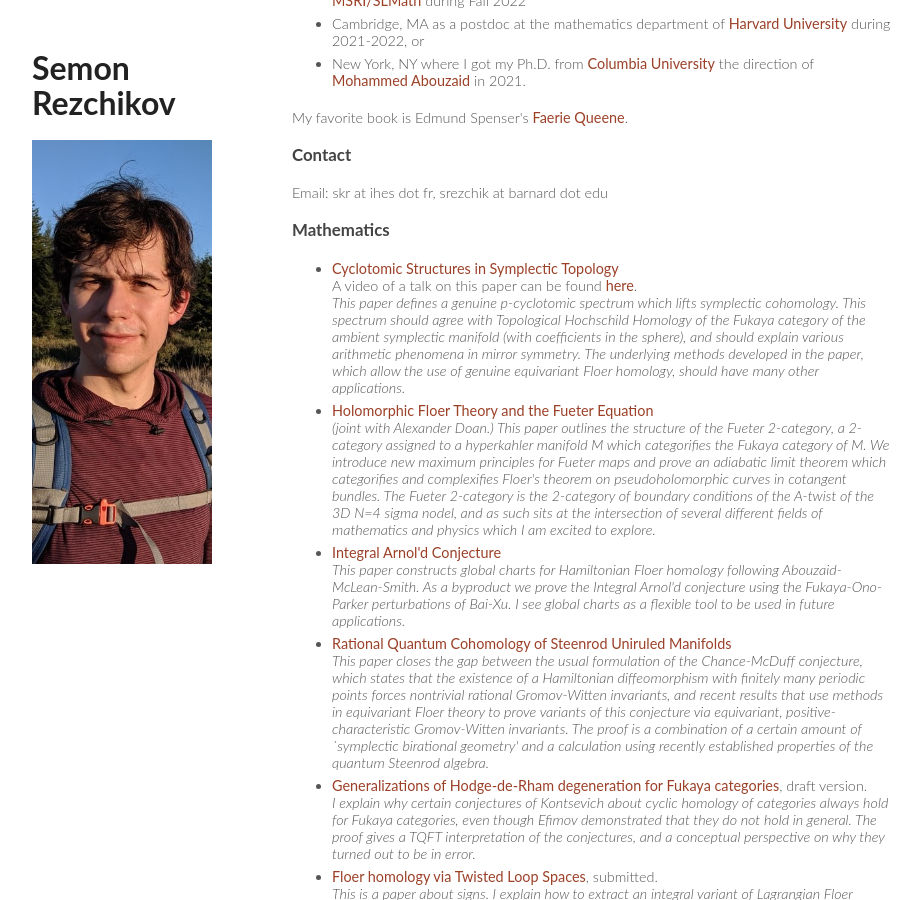
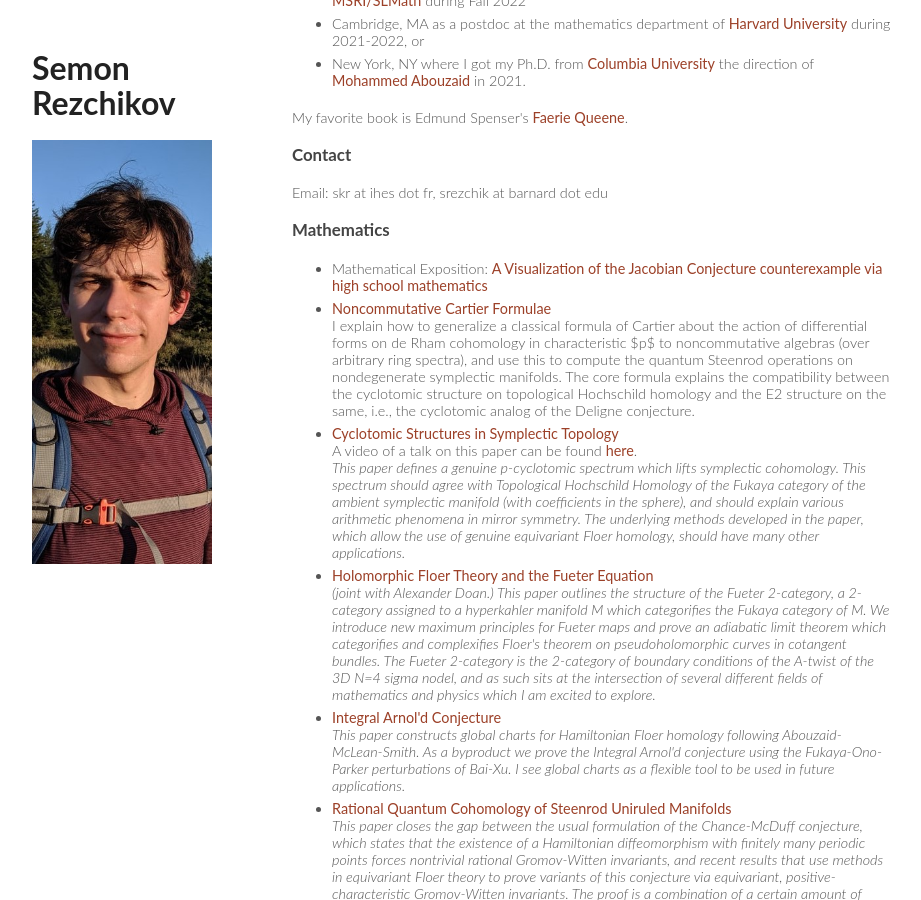
Before and after one commit to skrez/skrez.github.io, a Jekyll site: the page index.html, which Jekyll copies as it is, in a window 1280 px wide and 900 px high, scrolled down 681 px. Shown: the whole window, without its empty margins (178-1099 px from the left). Built offline with Jekyll 4.4.1, drawn with Linux system fonts in a browser that asks for light colours.

Commit message:
updated index w link and new paper

```diff
--- a/index.html
+++ b/index.html
@@ -60,6 +60,9 @@
 
       <h3> Mathematics </h3>
         <ul>
+	<li> Mathematical Exposition: <a href="jacobiancounterexample.net">A Visualization of the Jacobian Conjecture counterexample via high school mathematics</li>
+	<li><a href="https://arxiv.org/abs/2607.05360">Noncommutative Cartier Formulae</a> <br/> I explain how to generalize a classical formula of Cartier about the action of differential forms on de Rham cohomology in characteristic $p$ to noncommutative algebras (over arbitrary ring spectra), and use this to compute the quantum Steenrod operations on nondegenerate symplectic manifolds. The core formula explains the compatibility between the cyclotomic structure on topological Hochschild homology and the E2 structure on the same, i.e., the cyclotomic analog of the Deligne conjecture. </li>
+
     <!--<li> An essay on <a href="./vibecoding_for_math.html">Vibecoding for Mathematics</a></li>.-->
 		<li><a href="https://arxiv.org/abs/2405.18370">Cyclotomic Structures in Symplectic Topology</a> <br/>
 			A video of a talk on this paper can be found <a href="https://player.vimeo.com/video/770954944">here</a>.<br/>
```
